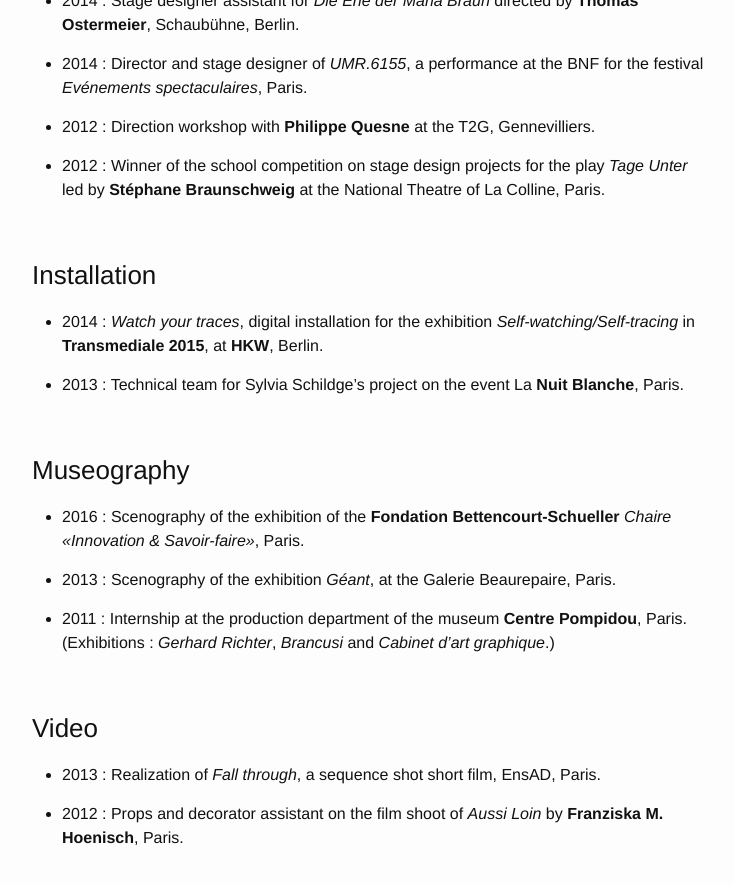
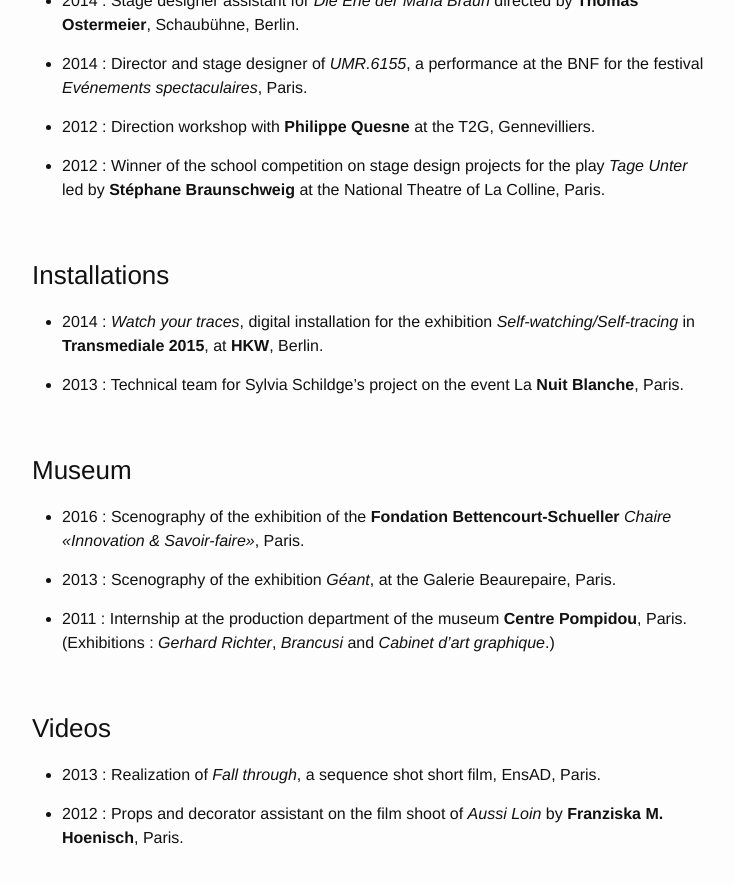
Before and after one commit to louiseds/louiseds.github.io, a Jekyll site: the page built from about.md, in a window 1280 px wide and 900 px high, scrolled down 1359 px. Shown: the top 884 px of the window, without its empty margins (268-1002 px from the left). Built offline with Jekyll 4.4.1, drawn with Linux system fonts in a browser that asks for light colours.

Commit message:
Updated about.md

```diff
--- a/about.md
+++ b/about.md
@@ -50,7 +50,7 @@
 
 <br>
 
-### Installation
+### Installations
 
 * 2014 : _Watch your traces_, digital installation for the exhibition _Self-watching/Self-tracing_ in **Transmediale 2015**, at **HKW**, Berlin.
 
@@ -59,7 +59,7 @@
 
 <br>
 
-### Museography
+### Museum
 
 * 2016 : Scenography of the exhibition of the **Fondation Bettencourt-Schueller** _Chaire «Innovation & Savoir-faire»_, Paris.
 
@@ -70,7 +70,7 @@
 
 <br>
 
-### Video
+### Videos
 
 * 2013 : Realization of _Fall through_, a sequence shot short film, EnsAD, Paris.
 
```
